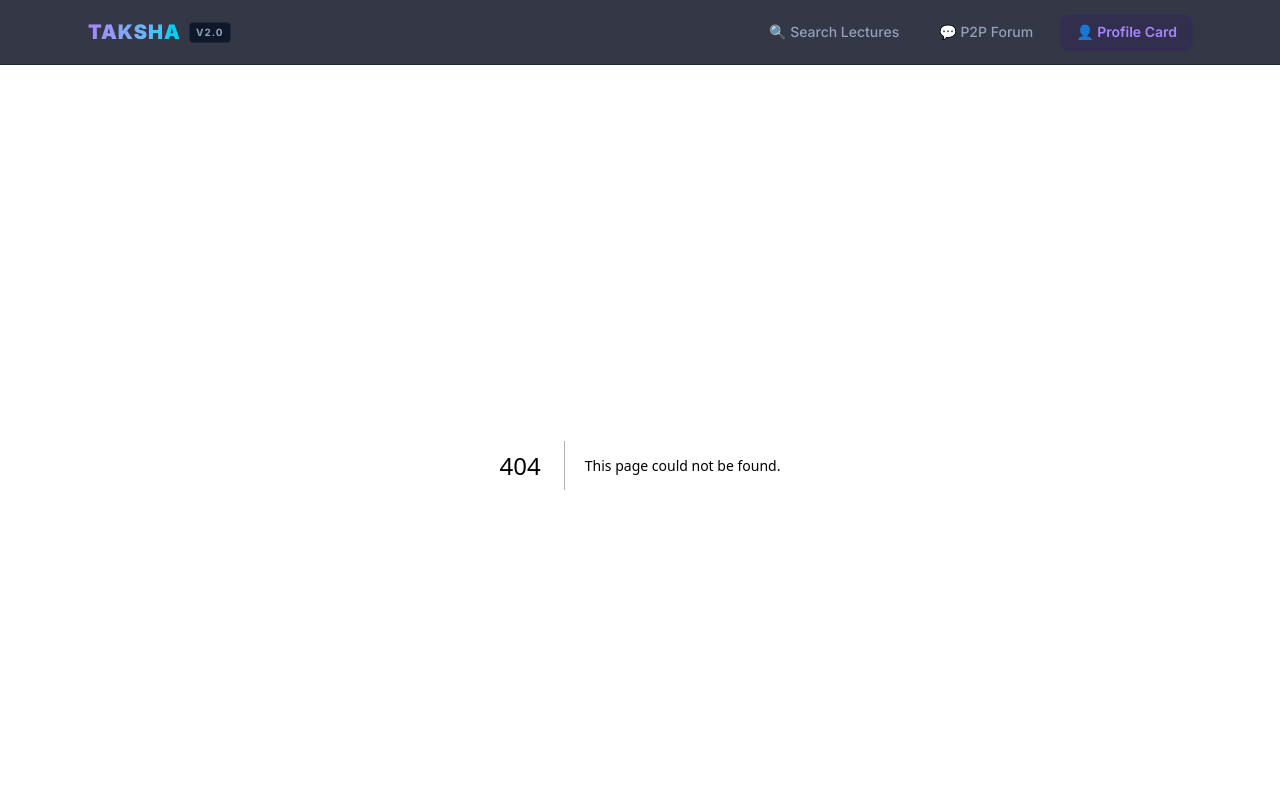
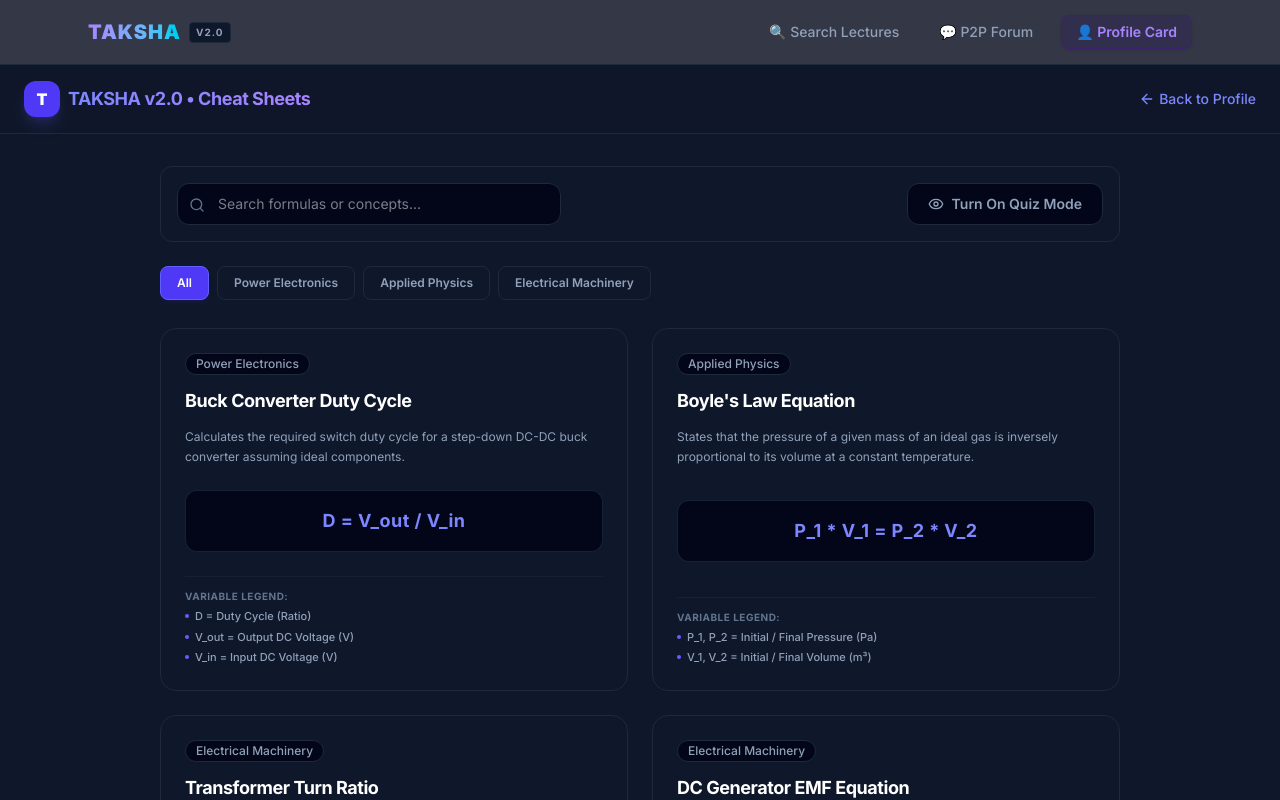
Before and after one commit to ARKANATHcodes/TAKSHA, a Next.js app: page /formulas in a window 1280 px wide. Before the commit this address had no page. Shown: the top 800 px of the page. Built offline with nearby package versions, Linux system fonts and the light colour scheme.

Commit message:
feat: built formula sheet repository with interactive quiz mode hide toggle

```diff
--- /dev/null
+++ b/src/app/formulas/page.tsx
@@ -0,0 +1,169 @@
+"use client";
+
+import { useState } from "react";
+import { BookOpen, Search, Eye, EyeOff, ArrowLeft, HelpCircle } from "lucide-react";
+
+const FORMULA_DATA = [
+  {
+    id: 1,
+    title: "Buck Converter Duty Cycle",
+    category: "Power Electronics",
+    formula: "D = V_out / V_in",
+    description: "Calculates the required switch duty cycle for a step-down DC-DC buck converter assuming ideal components.",
+    variables: ["D = Duty Cycle (Ratio)", "V_out = Output DC Voltage (V)", "V_in = Input DC Voltage (V)"]
+  },
+  {
+    id: 2,
+    title: "Boyle's Law Equation",
+    category: "Applied Physics",
+    formula: "P_1 * V_1 = P_2 * V_2",
+    description: "States that the pressure of a given mass of an ideal gas is inversely proportional to its volume at a constant temperature.",
+    variables: ["P_1, P_2 = Initial / Final Pressure (Pa)", "V_1, V_2 = Initial / Final Volume (m³)"]
+  },
+  {
+    id: 3,
+    title: "Transformer Turn Ratio",
+    category: "Electrical Machinery",
+    formula: "V_p / V_s = N_p / N_s = I_s / I_p",
+    description: "Defines the relationship between primary and secondary voltages, turns, and currents in an ideal transformer.",
+    variables: ["V_p, V_s = Primary / Secondary Voltage", "N_p, N_s = Number of Primary / Secondary Turns", "I_p, I_s = Primary / Secondary Current"]
+  },
+  {
+    id: 4,
+    title: "DC Generator EMF Equation",
+    category: "Electrical Machinery",
+    formula: "E = (Φ * Z * N * P) / (60 * A)",
+    description: "Calculates the total induced electromotive force in the armature winding of a DC generator engine.",
+    variables: ["Φ = Flux per pole (Wb)", "Z = Total number of conductors", "N = Speed in RPM", "P = Number of poles", "A = Number of parallel paths"]
+  }
+];
+
+export default function FormulasPage() {
+  const [searchQuery, setSearchQuery] = useState("");
+  const [selectedCategory, setSelectedCategory] = useState("All");
+  const [quizMode, setQuizMode] = useState(false);
+
+  const categories = ["All", "Power Electronics", "Applied Physics", "Electrical Machinery"];
+
+  // Filter formulas based on search inputs and chosen tab category
+  const filteredFormulas = FORMULA_DATA.filter((item) => {
+    const matchesSearch = item.title.toLowerCase().includes(searchQuery.toLowerCase()) ||
+                          item.description.toLowerCase().includes(searchQuery.toLowerCase());
+    const matchesCategory = selectedCategory === "All" || item.category === selectedCategory;
+    return matchesSearch && matchesCategory;
+  });
+
+  return (
+    <div className="min-h-screen bg-[#0f172a] text-slate-100 font-sans">
+      {/* Top Header */}
+      <header className="border-b border-slate-800 bg-[#0f172a]/80 backdrop-blur sticky top-0 z-50 px-6 py-4 flex items-center justify-between">
+        <div className="flex items-center gap-2 cursor-pointer" onClick={() => window.location.href = "/profile"}>
+          <div className="h-9 w-9 rounded-xl bg-indigo-600 flex items-center justify-center font-black text-white shadow-lg shadow-indigo-500/20">
+            T
+          </div>
+          <span className="text-lg font-bold tracking-tight bg-gradient-to-r from-indigo-400 to-violet-400 bg-clip-text text-transparent">
+            TAKSHA v2.0 • Cheat Sheets
+          </span>
+        </div>
+        <button
+          onClick={() => window.location.href = "/profile"}
+          className="text-sm font-medium text-indigo-400 hover:text-indigo-300 transition-colors flex items-center gap-1"
+        >
+          <ArrowLeft className="h-4 w-4" /> Back to Profile
+        </button>
+      </header>
+
+      {/* Main Structural Space */}
+      <main className="max-w-5xl mx-auto p-6 md:p-8 space-y-6">
+
+        {/* Controls Layout: Search bar & Interactive Quiz Mode Toggle */}
+        <div className="flex flex-col md:flex-row gap-4 items-center justify-between bg-slate-900 p-4 rounded-xl border border-slate-800">
+          <div className="relative w-full md:w-96">
+            <Search className="absolute left-3 top-3.5 h-4 w-4 text-slate-500" />
+            <input
+              type="text"
+              placeholder="Search formulas or concepts..."
+              value={searchQuery}
+              onChange={(e) => setSearchQuery(e.target.value)}
+              className="w-full bg-slate-950 border border-slate-800 focus:border-indigo-500 rounded-xl pl-10 pr-4 py-2.5 text-sm outline-none transition-colors"
+            />
+          </div>
+
+          <button
+            onClick={() => setQuizMode(!quizMode)}
+            className={`w-full md:w-auto px-5 py-2.5 rounded-xl text-sm font-semibold border flex items-center justify-center gap-2 transition-all ${
+              quizMode
+                ? "bg-violet-500/10 border-violet-500/30 text-violet-400"
+                : "bg-slate-950 border-slate-800 text-slate-400 hover:text-slate-200"
+            }`}
+          >
+            {quizMode ? <EyeOff className="h-4 w-4" /> : <Eye className="h-4 w-4" />}
+            <span>{quizMode ? "Quiz Mode: ON" : "Turn On Quiz Mode"}</span>
+          </button>
+        </div>
+
+        {/* Category Tab Filters */}
+        <div className="flex gap-2 overflow-x-auto pb-1 no-scrollbar">
+          {categories.map((cat) => (
+            <button
+              key={cat}
+              onClick={() => setSelectedCategory(cat)}
+              className={`px-4 py-2 rounded-lg text-xs font-semibold whitespace-nowrap transition-all border ${
+                selectedCategory === cat
+                  ? "bg-indigo-600 border-indigo-500 text-white shadow-md shadow-indigo-600/10"
+                  : "bg-slate-900 border-slate-800 text-slate-400 hover:text-slate-200"
+              }`}
+            >
+              {cat}
+            </button>
+          ))}
+        </div>
+
+        {/* Formula Grid Display */}
+        <div className="grid grid-cols-1 md:grid-cols-2 gap-6">
+          {filteredFormulas.length === 0 ? (
+            <div className="col-span-full py-12 text-center text-slate-500 text-sm">
+              No matching cheat sheets or formulas discovered.
+            </div>
+          ) : (
+            filteredFormulas.map((item) => (
+              <div key={item.id} className="bg-slate-900 border border-slate-800 rounded-2xl p-6 flex flex-col justify-between hover:border-slate-700/60 transition-all">
+                <div className="space-y-3">
+                  <div className="flex justify-between items-start">
+                    <span className="text-xs px-2.5 py-0.5 rounded-full font-medium bg-slate-950 border border-slate-800 text-slate-400">
+                      {item.category}
+                    </span>
+                  </div>
+                  <h3 className="text-lg font-bold text-white tracking-tight">{item.title}</h3>
+                  <p className="text-slate-400 text-xs leading-relaxed">{item.description}</p>
+                </div>
+
+                {/* Mathematical Equation Display Box */}
+                <div className="my-6 p-4 rounded-xl bg-slate-950 border border-slate-800/80 flex items-center justify-center text-center font-mono font-bold text-lg select-all">
+                  {quizMode ? (
+                    <span className="text-violet-400/30 tracking-widest select-none bg-violet-500/5 px-4 py-1 rounded border border-dashed border-violet-500/20 text-sm">
+                      [ Equation Hidden • Recall Formula ]
+                    </span>
+                  ) : (
+                    <span className="text-indigo-400 tracking-wide">{item.formula}</span>
+                  )}
+                </div>
+
+                {/* Variable Breakdown Meta fields */}
+                <div className="border-t border-slate-800/60 pt-3 space-y-1">
+                  <span className="text-[10px] uppercase font-bold tracking-wider text-slate-500 block mb-1">Variable Legend:</span>
+                  {item.variables.map((v, i) => (
+                    <p key={i} className="text-slate-400 text-[11px] font-medium flex items-center gap-1.5">
+                      <span className="h-1 w-1 bg-indigo-500 rounded-full"></span>
+                      {v}
+                    </p>
+                  ))}
+                </div>
+              </div>
+            ))
+          )}
+        </div>
+      </main>
+    </div>
+  );
+}
```
